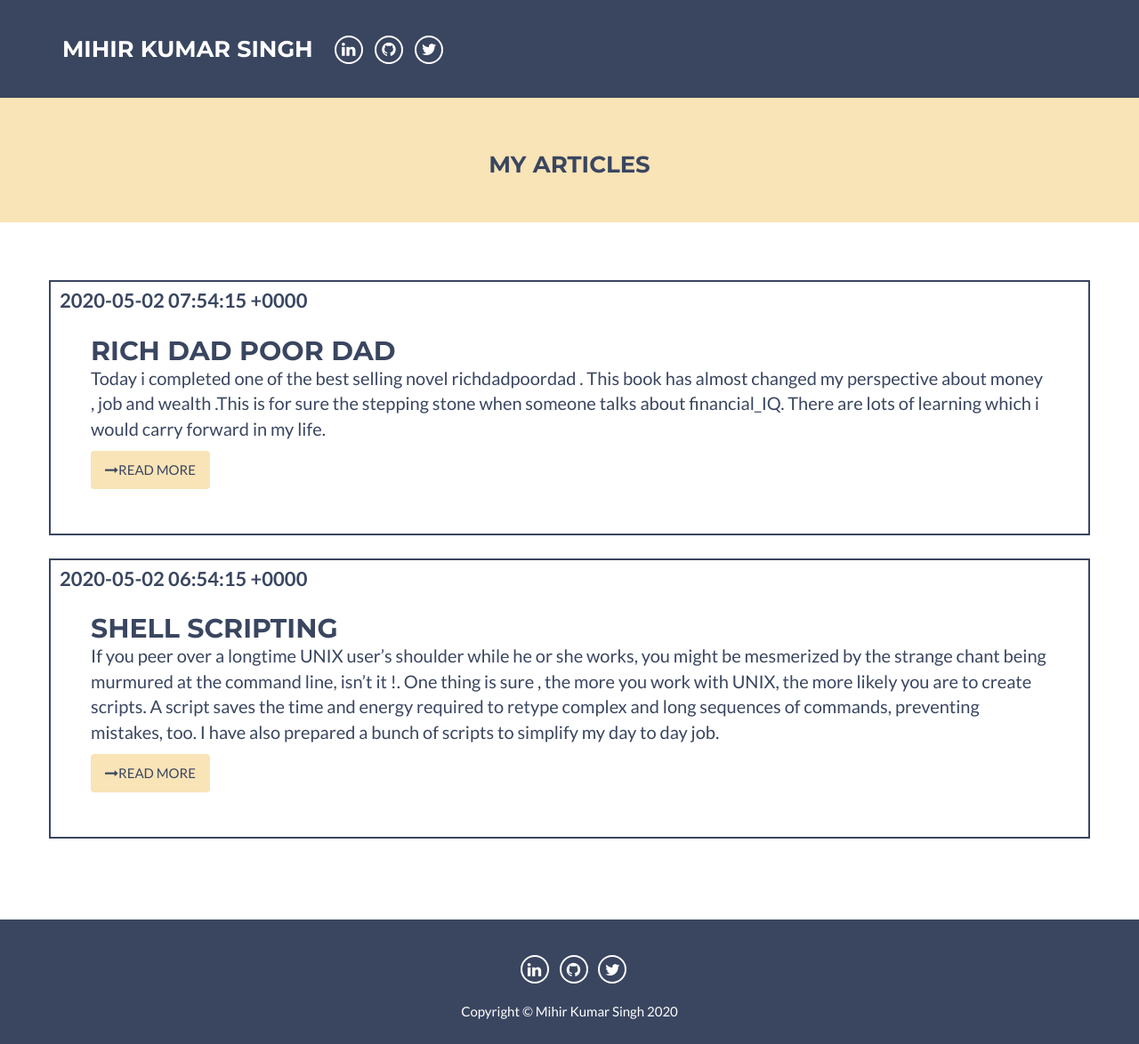
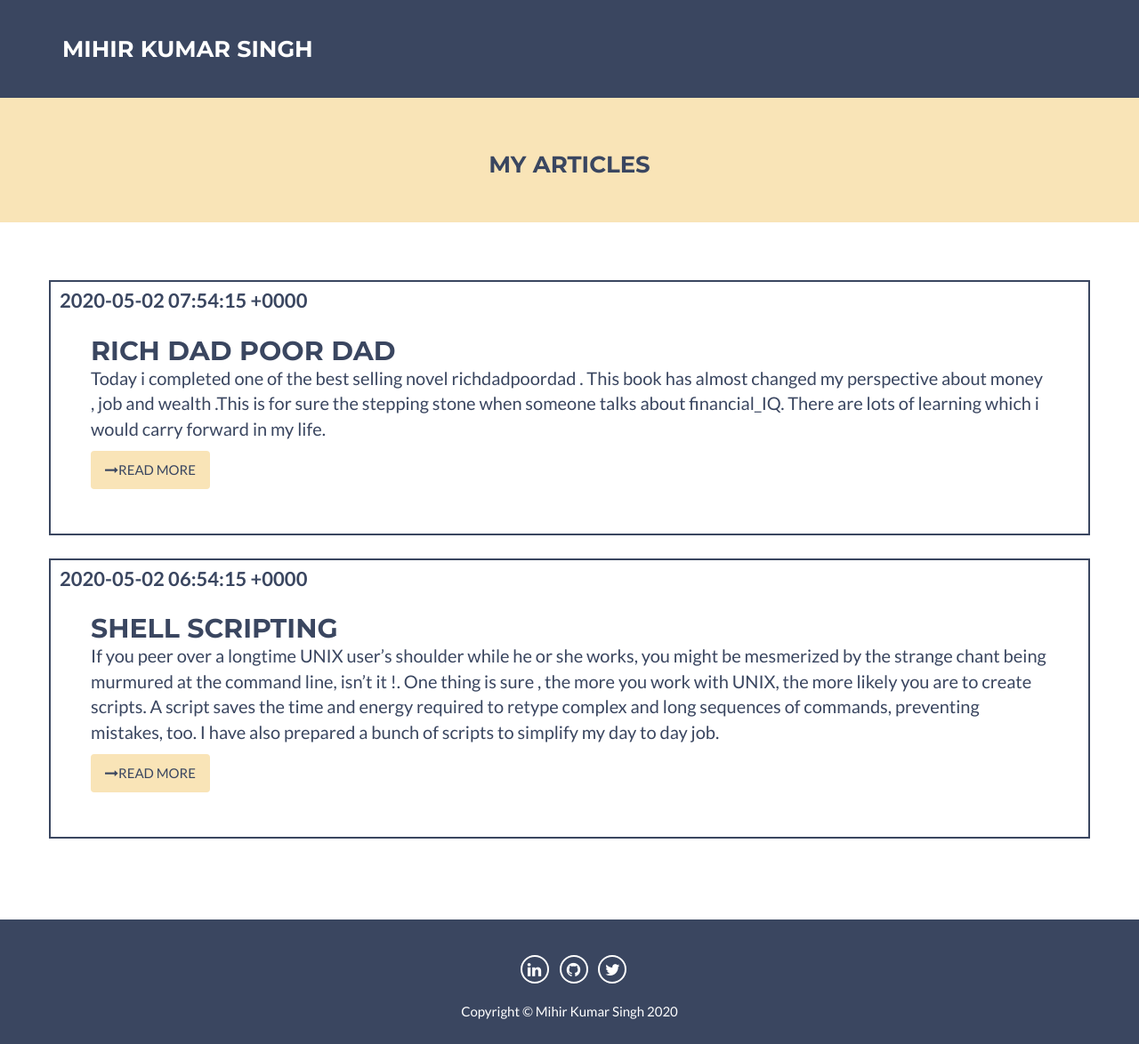
Before and after one commit to Mihirkumarsingh/portfolio, a Jekyll site: the page built from blog.html, in a window 1280 px wide and 1174 px high. Shown: the whole window at 89% size. Built offline with Jekyll 4.4.1, drawn with Linux system fonts in a browser that asks for light colours.

```diff
--- a/_layouts/blog.html
+++ b/_layouts/blog.html
@@ -38,9 +38,6 @@
            <!-- Brand and toggle get grouped for better mobile display -->
            <div class="navbar-header page-scroll">
                <a class="navbar-brand" href="{{ site.baseurl }}{{"/index.html"}}">{{ site.name }}</a>
-               {% for network in site.social %}
-               <a href="{{ network.url }}" class="btn-social btn-outline"><i class="fa fa-fw fa-{{ network.title }}"></i></a>
-               {% endfor %}
            </div>
        </div>
        <!-- /.container-fluid -->
```
Also changed, not shown: 5 other files.
